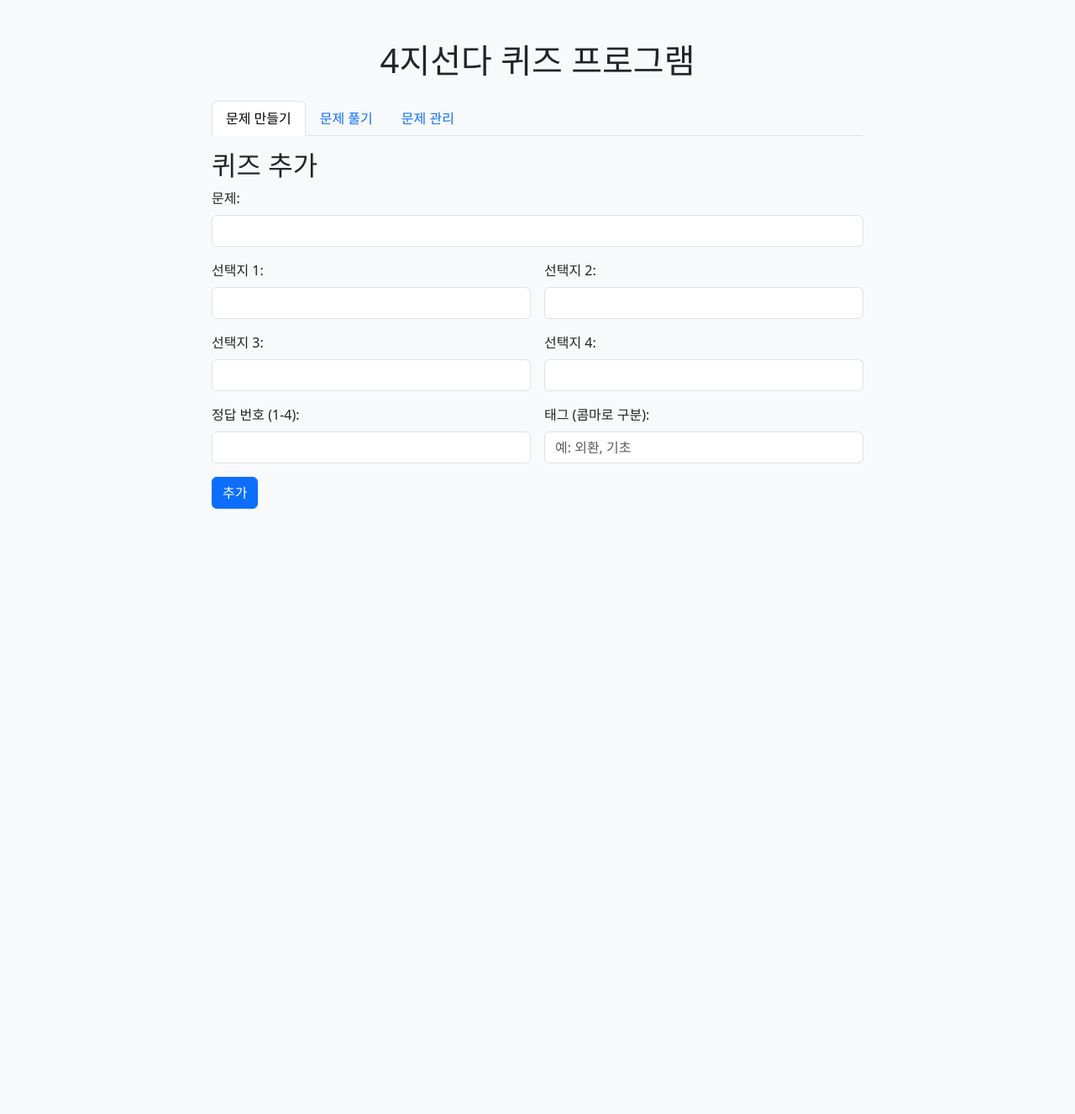
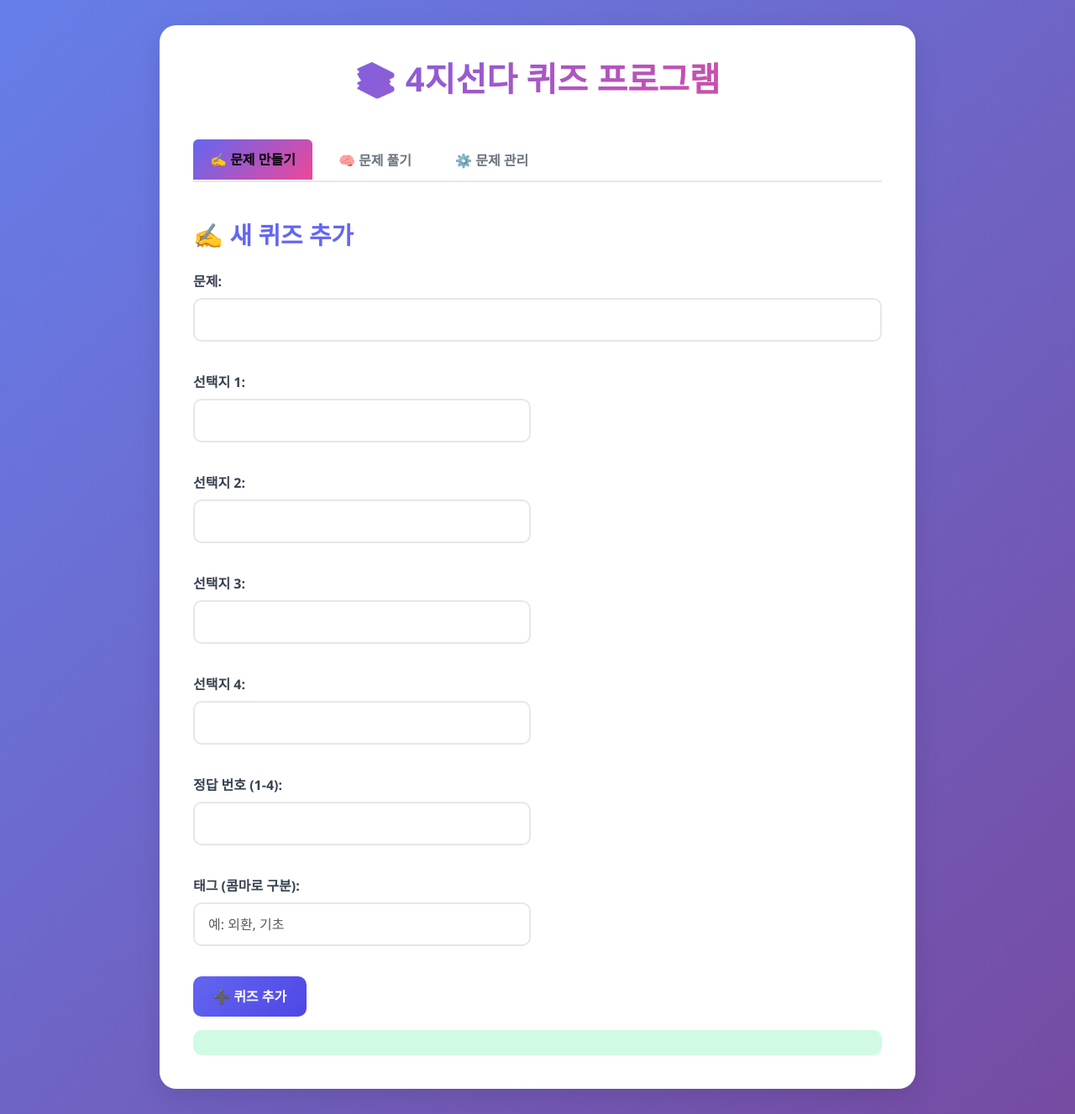
Before and after one commit to Tkay-Kim/quiz-app, a Flask app: page / in a window 1280 px wide. Shown: the whole page at 84% size. Before the commit the page ends 606 px from the top, so only its background shows below. Run offline with Flask 3, Linux system fonts and the light colour scheme.

Commit message:
Improve UI design with gradients, animations, and emojis

```diff
--- a/static/css/style.css
+++ b/static/css/style.css
@@ -1,15 +1,251 @@
+:root {
+    --primary-color: #6366f1;
+    --primary-dark: #4f46e5;
+    --secondary-color: #ec4899;
+    --success-color: #10b981;
+    --danger-color: #ef4444;
+    --light-bg: #f9fafb;
+    --card-shadow: 0 10px 30px rgba(0, 0, 0, 0.1);
+}
+
+* {
+    margin: 0;
+    padding: 0;
+    box-sizing: border-box;
+}
+
 body {
-    background-color: #f8f9fa;
+    background: linear-gradient(135deg, #667eea 0%, #764ba2 100%);
+    min-height: 100vh;
+    font-family: 'Segoe UI', Tahoma, Geneva, Verdana, sans-serif;
 }
 
 .container {
-    max-width: 800px;
+    background: white;
+    border-radius: 20px;
+    padding: 40px;
+    box-shadow: var(--card-shadow);
+    max-width: 900px;
+    margin-top: 30px !important;
+    margin-bottom: 30px !important;
 }
 
-#quiz-questions .form-check {
-    margin-bottom: 10px;
+h1 {
+    background: linear-gradient(135deg, var(--primary-color), var(--secondary-color));
+    -webkit-background-clip: text;
+    -webkit-text-fill-color: transparent;
+    background-clip: text;
+    font-weight: 700;
+    font-size: 2.5em;
+    margin-bottom: 30px !important;
+    text-align: center;
 }
 
-#details p {
-    margin-bottom: 5px;
+h2 {
+    color: var(--primary-color);
+    font-weight: 700;
+    margin-bottom: 25px;
+    font-size: 1.8em;
 }
+
+.nav-tabs {
+    border-bottom: 2px solid #e5e7eb;
+    gap: 10px;
+}
+
+.nav-link {
+    color: #6b7280;
+    border: none;
+    border-radius: 10px 10px 0 0;
+    font-weight: 600;
+    padding: 12px 20px;
+    transition: all 0.3s ease;
+}
+
+.nav-link:hover {
+    color: var(--primary-color);
+    background-color: #f3f4f6;
+}
+
+.nav-link.active {
+    background: linear-gradient(135deg, var(--primary-color), var(--secondary-color));
+    color: white;
+    border: none;
+}
+
+.tab-content {
+    padding-top: 30px;
+}
+
+.form-control, .form-select {
+    border: 2px solid #e5e7eb;
+    border-radius: 10px;
+    padding: 12px 16px;
+    font-size: 1em;
+    transition: all 0.3s ease;
+}
+
+.form-control:focus, .form-select:focus {
+    border-color: var(--primary-color);
+    box-shadow: 0 0 0 3px rgba(99, 102, 241, 0.1);
+}
+
+.form-label {
+    font-weight: 600;
+    color: #374151;
+    margin-bottom: 8px;
+}
+
+.btn {
+    border: none;
+    border-radius: 10px;
+    font-weight: 600;
+    padding: 12px 24px;
+    transition: all 0.3s ease;
+    cursor: pointer;
+}
+
+.btn-primary {
+    background: linear-gradient(135deg, var(--primary-color), var(--primary-dark));
+    color: white;
+}
+
+.btn-primary:hover {
+    transform: translateY(-2px);
+    box-shadow: 0 10px 20px rgba(99, 102, 241, 0.3);
+    color: white;
+}
+
+.btn-success {
+    background: linear-gradient(135deg, var(--success-color), #059669);
+    color: white;
+}
+
+.btn-success:hover {
+    transform: translateY(-2px);
+    box-shadow: 0 10px 20px rgba(16, 185, 129, 0.3);
+    color: white;
+}
+
+.btn-info {
+    background: linear-gradient(135deg, #3b82f6, #2563eb);
+    color: white;
+}
+
+.btn-info:hover {
+    transform: translateY(-2px);
+    box-shadow: 0 10px 20px rgba(59, 130, 246, 0.3);
+    color: white;
+}
+
+.btn-danger {
+    background: linear-gradient(135deg, var(--danger-color), #dc2626);
+    color: white;
+}
+
+.btn-danger:hover {
+    transform: translateY(-2px);
+    box-shadow: 0 10px 20px rgba(239, 68, 68, 0.3);
+    color: white;
+}
+
+.form-check {
+    padding: 12px;
+    border-radius: 10px;
+    transition: all 0.3s ease;
+    border-left: 4px solid transparent;
+}
+
+.form-check:hover {
+    background-color: var(--light-bg);
+    border-left-color: var(--primary-color);
+}
+
+.form-check-input {
+    width: 20px;
+    height: 20px;
+    border: 2px solid #d1d5db;
+    border-radius: 50%;
+    cursor: pointer;
+    accent-color: var(--primary-color);
+}
+
+.form-check-input:checked {
+    background-color: var(--primary-color);
+    border-color: var(--primary-color);
+}
+
+.card {
+    border: 2px solid #e5e7eb;
+    border-radius: 15px;
+    box-shadow: 0 4px 15px rgba(0, 0, 0, 0.08);
+    transition: all 0.3s ease;
+}
+
+.card:hover {
+    transform: translateY(-5px);
+    box-shadow: 0 15px 30px rgba(0, 0, 0, 0.15);
+    border-color: var(--primary-color);
+}
+
+.card-body {
+    padding: 25px;
+}
+
+.card-title {
+    color: var(--primary-color);
+    font-weight: 700;
+    margin-bottom: 15px;
+}
+
+.card-text {
+    color: #6b7280;
+    line-height: 1.6;
+}
+
+.alert {
+    border-radius: 15px;
+    border: none;
+    padding: 20px;
+    font-weight: 500;
+}
+
+.alert-info {
+    background: linear-gradient(135deg, #dbeafe, #bfdbfe);
+    color: #1e40af;
+}
+
+#add-message {
+    padding: 15px;
+    border-radius: 10px;
+    background-color: #d1fae5;
+    color: #065f46;
+    font-weight: 600;
+    text-align: center;
+}
+
+.row.g-3 {
+    gap: 20px;
+}
+
+.fw-bold {
+    font-weight: 700;
+    color: #1f2937;
+    margin-bottom: 15px;
+}
+
+/* Responsive */
+@media (max-width: 768px) {
+    .container {
+        padding: 20px;
+    }
+
+    h1 {
+        font-size: 1.8em;
+    }
+
+    .nav-link {
+        padding: 10px 15px;
+        font-size: 0.9em;
+    }
+}
--- a/static/js/script.js
+++ b/static/js/script.js
@@ -123,7 +123,7 @@ function displayQuizzesList(quizzes) {
                 </p>
                 <p class="card-text"><strong>정답:</strong> ${quiz.answer + 1}번</p>
                 ${quiz.tags && quiz.tags.length > 0 ? `<p class="card-text"><strong>태그:</strong> ${quiz.tags.join(', ')}</p>` : ''}
-                <button class="btn btn-danger btn-sm" onclick="deleteQuiz(${index})">삭제</button>
+                <button class="btn btn-danger btn-sm" onclick="deleteQuiz(${index})">🗑️ 삭제</button>
             </div>
         `;
         container.appendChild(div);
--- a/templates/index.html
+++ b/templates/index.html
@@ -9,21 +9,21 @@
 </head>
 <body>
     <div class="container mt-5">
-        <h1 class="text-center mb-4">4지선다 퀴즈 프로그램</h1>
+        <h1 class="text-center mb-5">📚 4지선다 퀴즈 프로그램</h1>
         <ul class="nav nav-tabs" id="myTab" role="tablist">
             <li class="nav-item" role="presentation">
-                <button class="nav-link active" id="add-tab" data-bs-toggle="tab" data-bs-target="#add" type="button" role="tab">문제 만들기</button>
+                <button class="nav-link active" id="add-tab" data-bs-toggle="tab" data-bs-target="#add" type="button" role="tab">✍️ 문제 만들기</button>
             </li>
             <li class="nav-item" role="presentation">
-                <button class="nav-link" id="take-tab" data-bs-toggle="tab" data-bs-target="#take" type="button" role="tab">문제 풀기</button>
+                <button class="nav-link" id="take-tab" data-bs-toggle="tab" data-bs-target="#take" type="button" role="tab">🧠 문제 풀기</button>
             </li>
             <li class="nav-item" role="presentation">
-                <button class="nav-link" id="manage-tab" data-bs-toggle="tab" data-bs-target="#manage" type="button" role="tab">문제 관리</button>
+                <button class="nav-link" id="manage-tab" data-bs-toggle="tab" data-bs-target="#manage" type="button" role="tab">⚙️ 문제 관리</button>
             </li>
         </ul>
         <div class="tab-content" id="myTabContent">
             <div class="tab-pane fade show active" id="add" role="tabpanel">
-                <h2 class="mt-3">퀴즈 추가</h2>
+                <h2 class="mt-3">✍️ 새 퀴즈 추가</h2>
                 <form id="add-quiz-form" class="row g-3">
                     <div class="col-12">
                         <label for="question" class="form-label">문제:</label>
@@ -54,25 +54,25 @@
                         <input type="text" class="form-control" id="tags" placeholder="예: 외환, 기초">
                     </div>
                     <div class="col-12">
-                        <button type="submit" class="btn btn-primary">추가</button>
+                        <button type="submit" class="btn btn-primary">➕ 퀴즈 추가</button>
                     </div>
                 </form>
                 <div id="add-message" class="mt-3"></div>
             </div>
             <div class="tab-pane fade" id="take" role="tabpanel">
-                <h2 class="mt-3">퀴즈 풀기</h2>
+                <h2 class="mt-3">🧠 퀴즈 도전하기</h2>
                 <div class="row g-3">
                     <div class="col-12">
                         <label for="tag-filter" class="form-label">태그 필터 (콤마로 구분, 빈 칸이면 전체):</label>
                         <input type="text" class="form-control" id="tag-filter" placeholder="예: 외환, 기초">
                     </div>
                     <div class="col-12">
-                        <button id="start-quiz" class="btn btn-success">퀴즈 시작</button>
+                        <button id="start-quiz" class="btn btn-success">🚀 퀴즈 시작</button>
                     </div>
                 </div>
                 <div id="quiz-container" class="mt-4" style="display:none;">
                     <div id="quiz-questions"></div>
-                    <button id="submit-quiz" class="btn btn-primary mt-3">제출</button>
+                    <button id="submit-quiz" class="btn btn-primary mt-3">✅ 답 제출</button>
                 </div>
                 <div id="results" class="mt-4" style="display:none;">
                     <h3>결과</h3>
@@ -81,8 +81,8 @@
                 </div>
             </div>
             <div class="tab-pane fade" id="manage" role="tabpanel">
-                <h2 class="mt-3">문제 관리</h2>
-                <button id="load-quizzes-btn" class="btn btn-info mb-3">문제 목록 불러오기</button>
+                <h2 class="mt-3">⚙️ 퀴즈 관리</h2>
+                <button id="load-quizzes-btn" class="btn btn-info mb-3">📋 목록 불러오기</button>
                 <div id="quizzes-list"></div>
             </div>
         </div>
```
